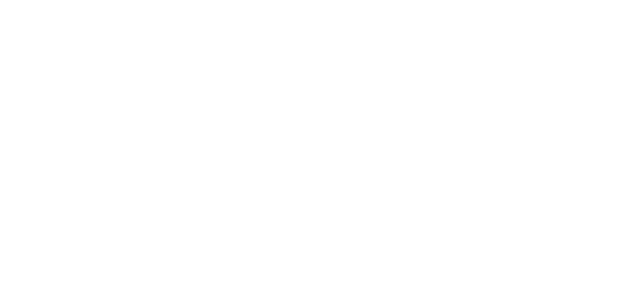
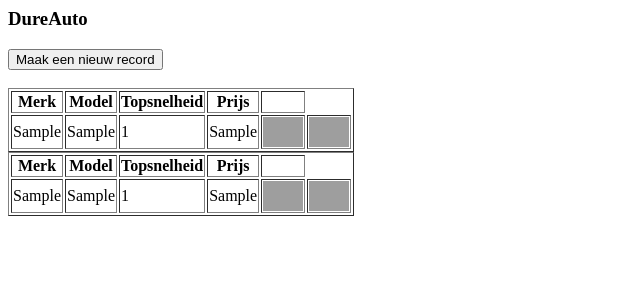
Before and after one commit to MFMvanderholst/php-pdo-crud-toets, a PHP site: page / in a window 1280 px wide. Before the commit the part shown is empty. Shown: the top 300 px of the page, without its empty margins (0-640 px from the left). Run offline with PHP 8.4, Linux system fonts and the light colour scheme; tables that the repository leaves empty or names only in its code hold one stand-in row (values such as "Sample post"); grey boxes are pictures that could not be loaded.

Commit message:
localhost doet het

```diff
--- a/config.php
+++ b/config.php
@@ -2,7 +2,7 @@
 
 //Hieronder staan de persoons gegevens van de database
 $dbHost = 'localhost';
-$dbName = 'php-pdo-crud-2209a';
+$dbName = 'php-pdo-crud-toets';
 
 $dbUser = 'root';
 $dbPass = '';
--- a/index.php
+++ b/index.php
@@ -1,12 +1,30 @@
+<?php
+    include('read.php');
+?>
+
 <!DOCTYPE html>
 <html lang="en">
 <head>
+    <!-- meta -->
     <meta charset="UTF-8">
     <meta http-equiv="X-UA-Compatible" content="IE=edge">
     <meta name="viewport" content="width=device-width, initial-scale=1.0">
-    <title>Document</title>
+    <!-- url titel -->
+    <title>PHP-CRUD-toets</title>
 </head>
 <body>
+<table border='1'>
+    <thead>
+        <th>Merk</th>
+        <th>Model</th>
+        <th>Topsnelheid</th>
+        <th>Prijs</th>
+        <th></th>
+    </thead>
+    <tbody>
+        <?php echo $tableRows; ?>
+    </tbody>
+</table>
 
 </body>
 </html>
--- a/read.php
+++ b/read.php
@@ -16,10 +16,11 @@ try {
 
 
 $sql = "SELECT Id
-               ,Voornaam
-               ,Tussenvoegsel
-               ,Achternaam
-                FROM persoon";
+               ,Merk
+               ,Model
+               ,Topsnelheid
+               ,Prijs
+                FROM DureAuto";
 
 $statement = $pdo->prepare($sql);
 $statement->execute();
@@ -30,9 +31,10 @@ $tableRows = "";
 
 foreach($result as $info) {
     $tableRows .= "<tr>
-                    <td>$info->Voornaam</td>
-                    <td>$info->Tussenvoegsel</td>
-                    <td>$info->Achternaam</td>
+                    <td>$info->Merk</td>
+                    <td>$info->Model</td>
+                    <td>$info->Topsnelheid</td>
+                    <td>$info->Prijs</td>
                     <td>
                         <a href='delete.php?Id=$info->Id'>
                             <img src='img/rood-kruis-png-.avif' alt='cross' alt='cross' style='width: 40px;'>
@@ -47,7 +49,7 @@ foreach($result as $info) {
 }
 ?>
 
-<h3>Persoonsgegevens</h3>
+<h3>DureAuto</h3>
 
 <a href="index.php">
     <input type="button" value="Maak een nieuw record">
@@ -57,10 +59,10 @@ foreach($result as $info) {
 
 <table border='1'>
     <thead>
-        <th>Voornaam</th>
-        <th>Tussenvoegsel</th>
-        <th>Achternaam</th>
-        <th></th>
+        <th>Merk</th>
+        <th>Model</th>
+        <th>Topsnelheid</th>
+        <th>Prijs</th>
         <th></th>
     </thead>
     <tbody>
```
